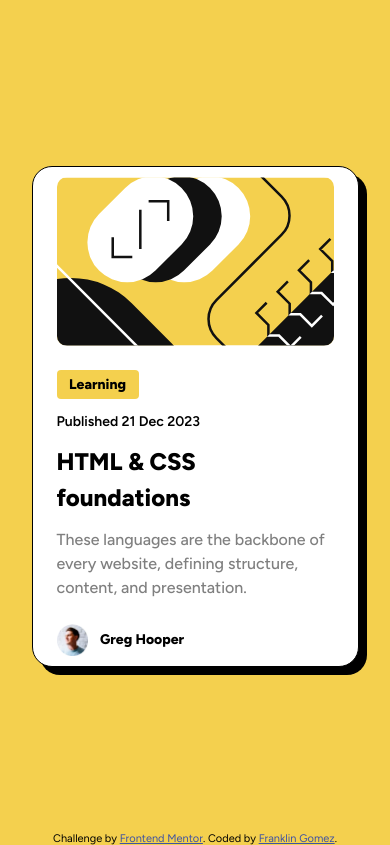
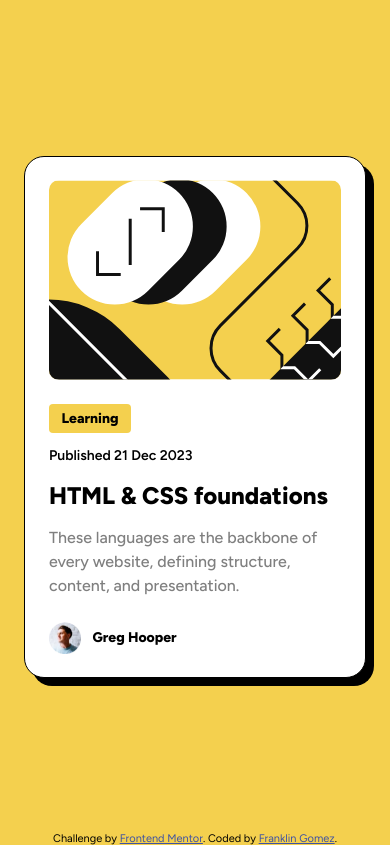
Before and after one commit to frankgomezdev/blog-preview-card, a plain HTML site: page index.html in a window 390 px wide. Drawn offline with Linux system fonts and the light colour scheme.

Commit message:
updated index.html and style.css

```diff
--- a/css/style.css
+++ b/css/style.css
@@ -62,17 +62,21 @@ body {
     flex-direction: column;
     justify-content: center;
     align-items: center;
-    align-content: space-between;
     max-width: 384px;
     max-height: 522px;
     margin-inline: auto;
     margin-block: auto;
     background-color: white;
-    padding: 24px;
     border-radius: 20px;
-    gap: 24px;
     box-shadow: 8px 8px 0px rgba(0, 0, 0,1);
     border: 1px solid black;
+}
+
+.blog-card-content {
+    display: flex;
+    flex-direction: column;
+    gap: 24px;
+    padding: 24px;
 }
 
 .blog-card-img {
@@ -87,7 +91,7 @@ body {
     border-radius: 10px;
 }
 
-.blog-card-content {
+.blog-card-details {
     display: flex;
     flex-direction: column;
     align-content: space-between;
@@ -164,9 +168,8 @@ body {
 
 
   @media (max-width: 430px) {
-    .blog-card {
-        max-width: 327px;
-        max-height: 501px;
+    body {
+        padding: 0 24px;
     }
 
 }
--- a/index.html
+++ b/index.html
@@ -17,10 +17,11 @@
   </head>
   <body>
     <div class="blog-card">
+      <div class="blog-card-content">
         <div class="blog-card-img">
           <img src="/assets/images/illustration-article.svg" alt="" />
         </div>
-      <div class="blog-card-content">
+        <div class="blog-card-details">
           <div class="yellow-box">
             <h2 class="category">Learning</h2>
           </div>
@@ -36,6 +37,7 @@
           <span class="author-name">Greg Hooper</span>
         </div>
       </div>
+    </div>
     <div class="attribution">
       Challenge by
       <a href="https://www.frontendmentor.io?ref=challenge" target="_blank"
```
Lines whose indentation alone changed are shown as unchanged.
